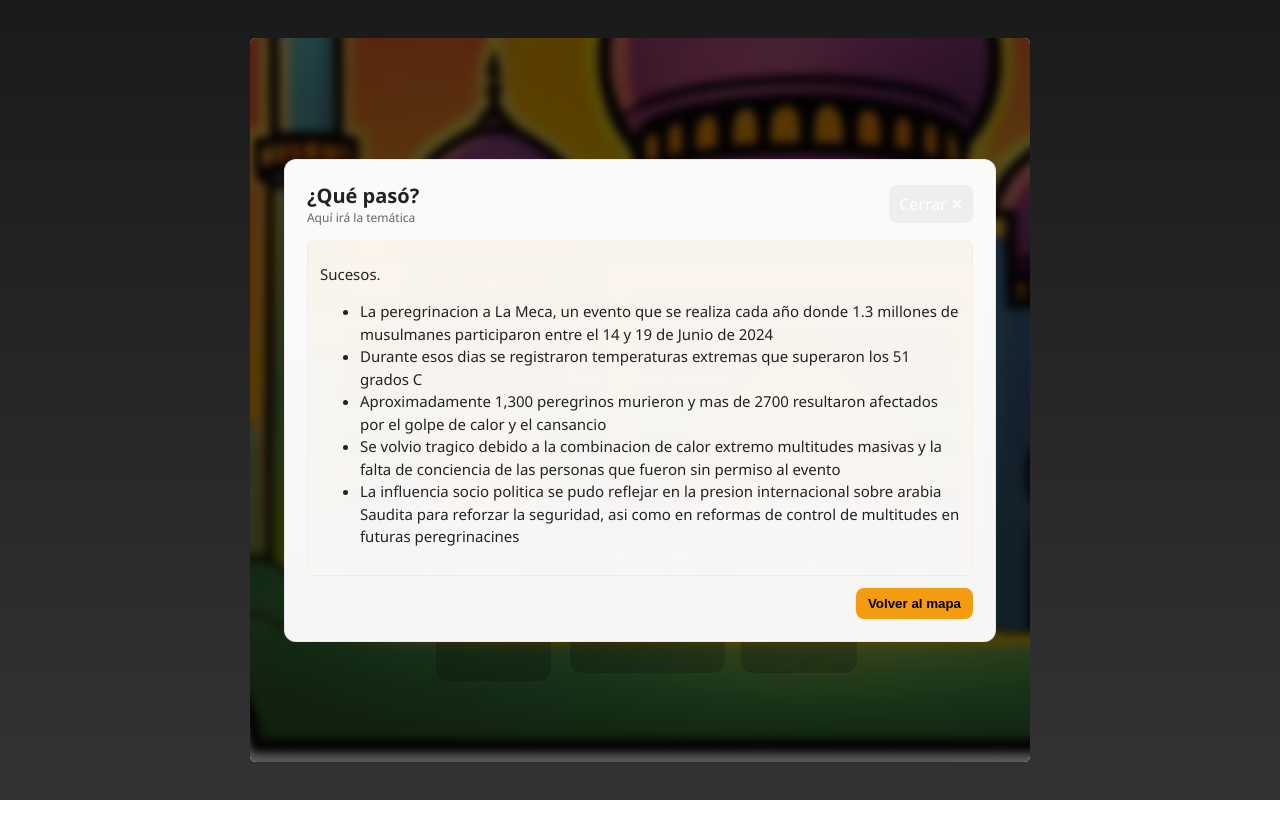
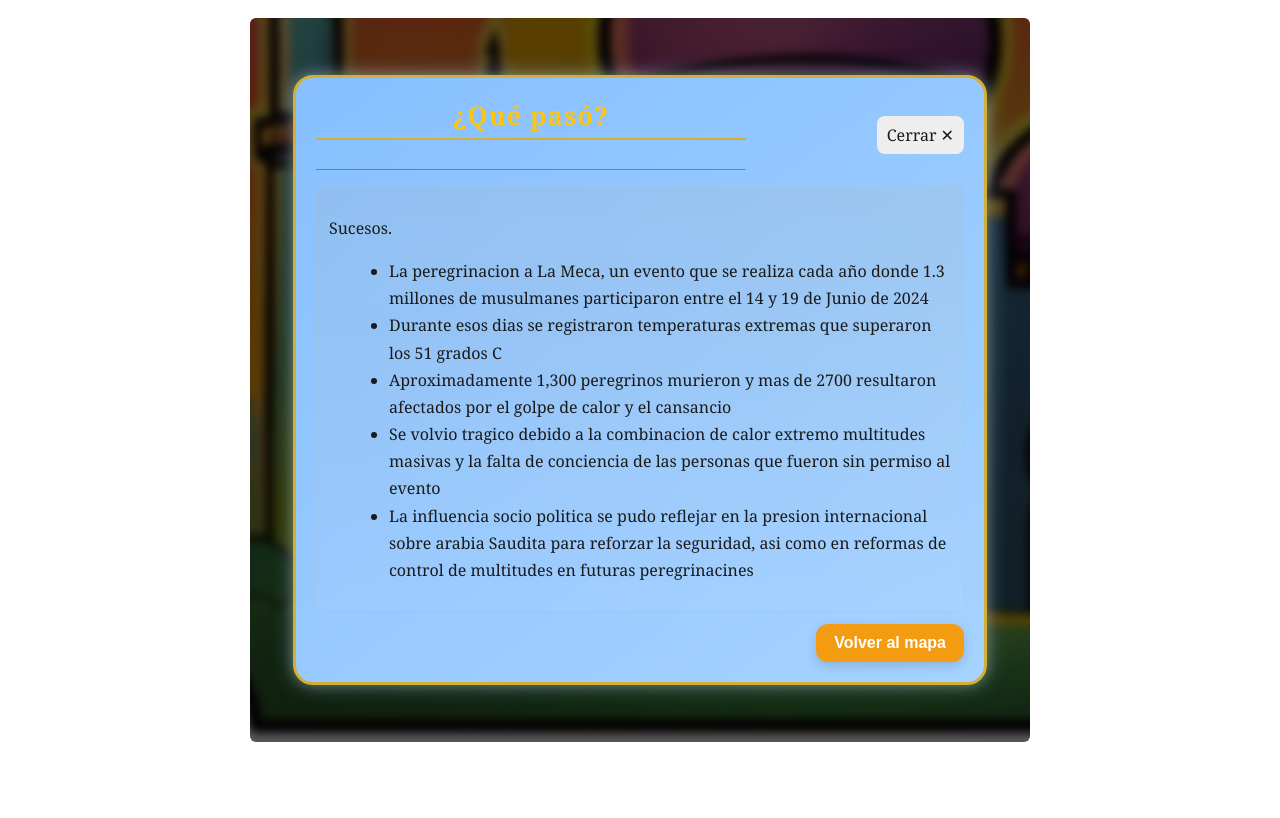
Before and after one commit to maysitalabs-glitch/Hajj_MapaMental.html, a plain HTML site: page indexado.html in a window 1280 px wide. Both pictures are taken after a click on the element "¿Qué pasó?". Drawn offline with Linux system fonts and the light colour scheme.

Commit message:
Add files via upload

```diff
--- a/estilos.css
+++ b/estilos.css
@@ -119,15 +119,29 @@ html,body{
   margin-top:12px;
 }
 .btn {
-  background:var(--accent);
-  color:black;
-  padding:8px 12px;
-  border-radius:8px;
-  cursor:pointer;
-  border:none;
-  font-weight:600;
-  color: black;
+  background: var(--accent);
+  color: #fff;
+  padding: 10px 18px;
+  border-radius: 12px;
+  cursor: pointer;
+  border: none;
+  font-weight: 600;
+  font-size: 16px;
+  box-shadow: 0 4px 12px rgba(0, 0, 0, 0.15);
+  transition: all 0.3s ease;
 }
+
+.btn:hover {
+  background: #e08e0b; /* un poco más oscuro que el accent */
+  transform: translateY(-2px) scale(1.05);
+  box-shadow: 0 6px 16px rgba(0, 0, 0, 0.2);
+}
+
+.btn:active {
+  transform: translateY(0) scale(0.98);
+  box-shadow: 0 3px 8px rgba(0, 0, 0, 0.15);
+}
+
 
 .flash {
   position:absolute;
@@ -204,48 +218,40 @@ html,body{
   pointer-events: none;
 }
 
-
-body {
-  font-family: "Segoe UI", Tahoma, Geneva, Verdana, sans-serif;
-  background: linear-gradient(to bottom, #1a1a1a, #333333);
-  color: white;
-  display: flex;
-  justify-content: center;
-  align-items: center;
-  height: 100vh;
-  margin: 0;
+.room-card {
+  background: linear-gradient(145deg, #87bfff, #a6d3ff); /* Azul cielo suave con degradado */
+  border: 3px solid #d4af37; /* Dorado metálico */
+  border-radius: 20px;
+  padding: 20px;
+  margin: 15px;
+  color: #1a1a1a; /* Texto oscuro para máxima legibilidad */
+  font-family: "Georgia", serif;
+  box-shadow: 0 0 12px rgba(212, 175, 55, 0.3), 0 0 20px rgba(135, 191, 255, 0.5);
+  transition: transform 0.3s ease, box-shadow 0.3s ease;
 }
 
-.portada {
-  text-align: center;
-  background: rgba(255, 255, 255, 0.05);
-  padding: 40px;
-  border-radius: 20px;
-  box-shadow: 0 0 20px rgba(0,0,0,0.5);
-  max-width: 600px;
-  width: 90%;
+.room-card:hover {
+  transform: scale(1.03);
+  box-shadow: 0 0 20px rgba(255, 215, 0, 0.8), 0 0 40px rgba(135, 191, 255, 0.8);
 }
 
-h1, h2, h3, p {
-  margin: 10px 0;
+.room-card h2 {
+  color: #ffc40c; /* Dorado elegante para títulos */
+  border-bottom: 2px solid #d4af37;
+  padding-bottom: 5px;
+  margin-bottom: 15px;
+  text-align: center;
+  font-size: 1.6rem;
+  letter-spacing: 1px;
 }
 
-.boton {
-  margin-top: 20px;
-  padding: 12px 24px;
-  font-size: 18px;
-  font-weight: bold;
-  color: #fff;
-  background: #d4af37;
-  border: none;
-  border-radius: 30px;
-  cursor: pointer;
-  transition: 0.3s;
-  text-decoration: none;
-  display: inline-block;
+.room-card p,
+.room-card li {
+  line-height: 1.7;
+  font-size: 1rem;
+  color: #1a1a1a; /* Texto negro grisáceo para contrastar */
 }
 
-.boton:hover {
-  background: #b8912f;
-  transform: scale(1.05);
+.room-card ul, .room-card ol {
+  margin-left: 20px;
 }
--- a/indexado.html
+++ b/indexado.html
@@ -47,9 +47,9 @@
    <div class="centered-text">Hajj: Desastre y riesgos</div>
 
   <!-- Hotspots en las puertas -->
-  <div class="hotspot hs-left" data-room="izquierda">¿Qué pasó?</div>
-  <div class="hotspot hs-center" data-room="central">¿Por que se convirtió en desastre?</div>
-  <div class="hotspot hs-right" data-room="derecha">¿Cuales fueron los riesgos?</div>
+  <div class="hotspot hs-left" data-room="izquierda"  class="room-card">¿Qué pasó?</div>
+  <div class="hotspot hs-center" data-room="central" class="room-card">¿Por que se convirtió en desastre?</div>
+  <div class="hotspot hs-right" data-room="derecha" class="room-card">¿Cuales fueron los riesgos?</div>
 
   <!-- Overlay -->
   <div class="overlay" id="overlay"></div>
@@ -61,7 +61,7 @@
       <div class="room-header">
         <div class="room-title">
           <h2 id="roomTitle">Habitación</h2>
-          <div style="font-size:12px;color:#666">Aquí irá la temática</div>
+          <div style="font-size:12px;color:#666">______________________________________________________________________________</div>
         </div>
         <div class="close" id="closeBtn">Cerrar ✕</div>
       </div>
--- a/script.js
+++ b/script.js
@@ -15,7 +15,7 @@
     },
     central: {
       title: "¿Por qué se convirtió en desastre?",
-      themeHtml: "<p>Se convirtio en desastre por...</p><ol><li>Sobrecupo de peregrinos y muchos de ellos no contaban con los servicios basicos como agua, sombra, acceso a la atencion medica y el transporte con clima. Tales que venian con un permiso en especial que debieron comprar antes de asistir al evento</li><li>La afalta de planificacion y control: El gobierno trató de encargarse de tal asunto pero fue casi imposible controlar a las miles de personas. Los hospitales se saturaron y las altas emperaturas superaron la capacidad de los sistemas de prevencion<li>Varios sistemas resultaron afectados: Los hospitales que al ser saturados no se contó con el personal necesario, el transporte que al haber sobrecupo de personas resultó mas dificil mover y evacuar a los peregrinos, </li></ol>"
+      themeHtml: "<p>Se convirtio en desastre por...</p><ol><li>Sobrecupo de peregrinos y muchos de ellos no contaban con los servicios basicos como agua, sombra, acceso a la atencion medica y el transporte con clima. Tales que venian con un permiso en especial que debieron comprar antes de asistir al evento</li><li>La afalta de planificacion y control: El gobierno trató de encargarse de tal asunto pero fue casi imposible controlar a las miles de personas. Los hospitales se saturaron y las altas temperaturas superaron la capacidad de los sistemas de prevencion<li>Varios sistemas resultaron afectados: Los hospitales que al ser saturados no se contó con el personal necesario, el transporte que al haber sobrecupo de personas resultó mas dificil mover y evacuar a los peregrinos, </li></ol>"
     },
     derecha: {
       title: "¿Cuales fueron los riesgos?",
--- a/stiles.css
+++ b/stiles.css
@@ -43,6 +43,7 @@ h1, h2, h3, p {
   background: #b8912f;
   transform: scale(1.05);
 }
+
 .portada {
   text-align: center;
   padding: 40px 20px;
```
Also changed, not shown: index.html (+3 -3 lines).
